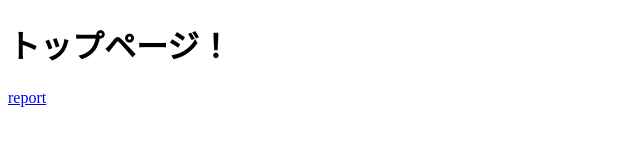
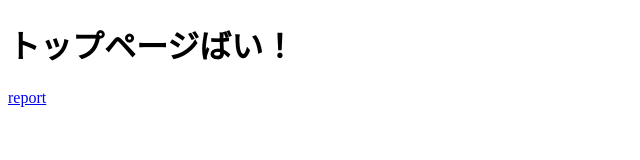
Before and after one commit to HazukiTakuto/FrontEnd202401-01, a website: page index.html in a window 1280 px wide. Shown: the whole page, without its empty margins (0-640 px from the left). Drawn offline with Linux system fonts and the light colour scheme.

Commit message:
トップページの変更
トップページ！をトップページばい！に変更

```diff
--- a/index.html
+++ b/index.html
@@ -8,7 +8,7 @@
 </head>
 
 <body>
-    <h1 id="top_message">トップページ！</h1>
+    <h1 id="top_message">トップページばい！</h1>
     <a href="./e2e/cypress/support/index.js">report</a>
 </body>
 
```
